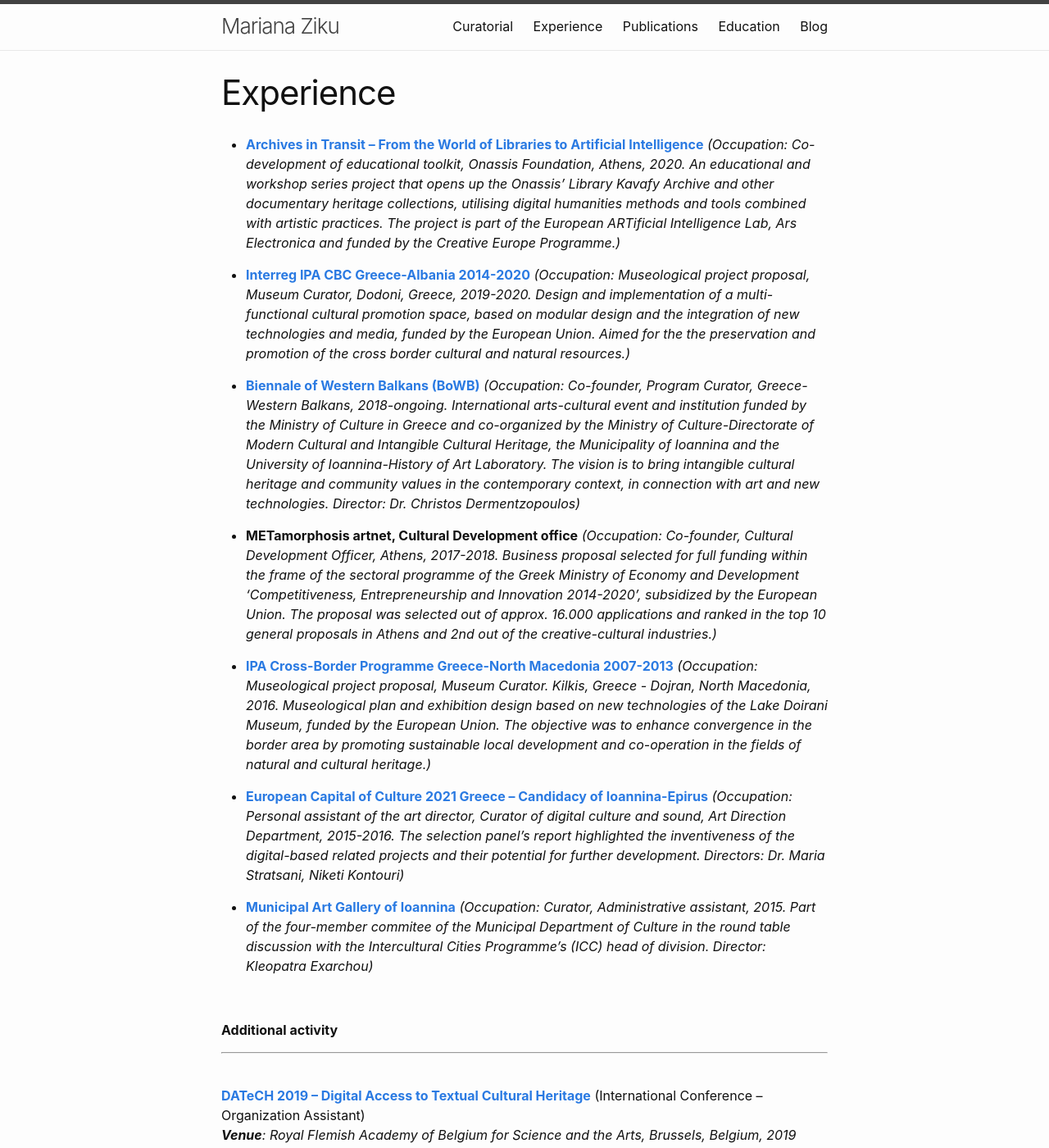
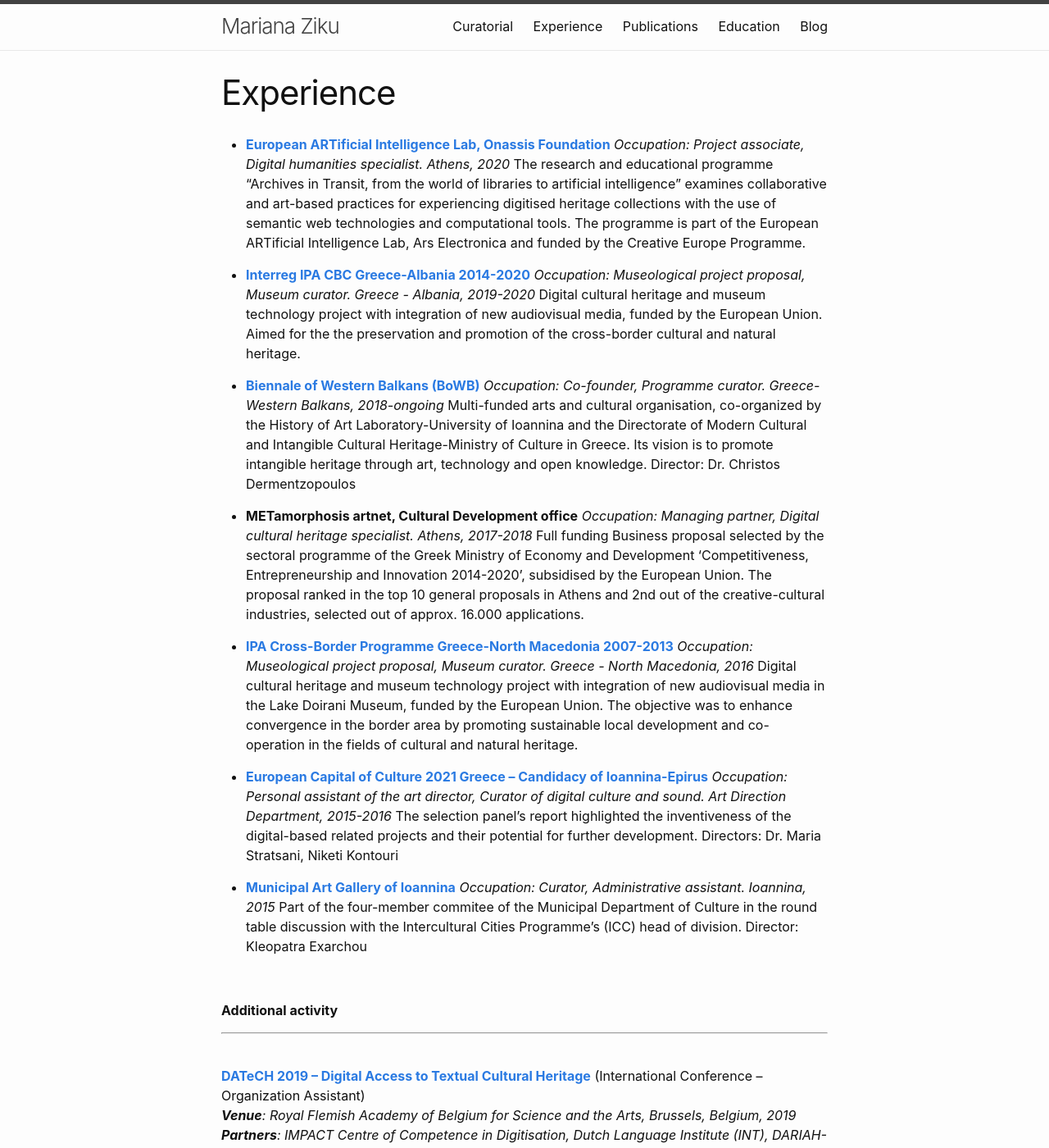
Before and after one commit to mziku/mziku.github.io, a Jekyll site: the page built from experience.md, in a window 1280 px wide and 1400 px high. Shown: the whole window at 82% size. Built offline with Jekyll 4.4.1, drawn with Linux system fonts in a browser that asks for light colours.

Commit message:
Update experience.md

```diff
--- a/experience.md
+++ b/experience.md
@@ -5,19 +5,36 @@
 navigation_weight: 2
 ---
 
-+ [**Archives in Transit – From the World of Libraries to Artificial Intelligence**](https://www.onassis.org/whats-on/archives-transit) *(Occupation: Co-development of educational toolkit, Onassis Foundation, Athens, 2020. An educational and workshop series project that opens up the Onassis' Library Kavafy Archive and other documentary heritage collections, utilising digital humanities methods and tools combined with artistic practices. The project is part of the European ARTificial Intelligence Lab, Ars Electronica and funded by the Creative Europe Programme.)*
++ [**European ARTificial Intelligence Lab, Onassis Foundation**](https://www.onassis.org/whats-on/archives-transit)
+*Occupation: Project associate, Digital humanities specialist. Athens, 2020*
+The research and educational programme "Archives in Transit, from the world of libraries to artificial intelligence" examines collaborative and art-based practices for experiencing digitised heritage collections with the use of semantic web technologies and computational tools. The programme is part of the European ARTificial Intelligence Lab, Ars Electronica and funded by the Creative Europe Programme.
 
-+ [**Interreg IPA CBC Greece-Albania 2014-2020**](https://greece-albania.eu) *(Occupation: Museological project proposal, Museum Curator, Dodoni, Greece, 2019-2020. Design and implementation of a multi-functional cultural promotion space, based on modular design and the integration of new technologies and media, funded by the European Union. Aimed for the the preservation and promotion of the cross border cultural and natural resources.)*
++ [**Interreg IPA CBC Greece-Albania 2014-2020**](https://greece-albania.eu)
+*Occupation: Museological project proposal, Museum curator. Greece - Albania, 2019-2020*
+Digital cultural heritage and museum technology project with integration of new audiovisual media, funded by the European Union. Aimed for the the preservation and promotion of the cross-border cultural and natural heritage.
 
-+ [**Biennale of Western Balkans (BoWB)**](https://bowb.org) *(Occupation: Co-founder, Program Curator, Greece-Western Balkans, 2018-ongoing. International arts-cultural event and institution funded by the Ministry of Culture in Greece and co-organized by the Ministry of Culture-Directorate of Modern Cultural and Intangible Cultural Heritage, the Municipality of Ioannina and the University of Ioannina-History of Art Laboratory. The vision is to bring intangible cultural heritage and community values in the contemporary context, in connection with art and new technologies. Director: Dr. Christos Dermentzopoulos)*
++ [**Biennale of Western Balkans (BoWB)**](https://bowb.org)
+*Occupation: Co-founder, Programme curator. Greece-Western Balkans, 2018-ongoing*
+Multi-funded arts and cultural organisation, co-organized by the History of Art Laboratory-University of Ioannina and the Directorate of Modern Cultural and Intangible Cultural Heritage-Ministry of Culture in Greece. Its vision is to promote intangible heritage through art, technology and open knowledge.
+Director: Dr. Christos Dermentzopoulos
 
-+ **METamorphosis artnet, Cultural Development office** *(Occupation: Co-founder, Cultural Development Officer, Athens, 2017-2018. Business proposal selected for full funding within the frame of the sectoral programme of the Greek Ministry of Economy and Development 'Competitiveness, Entrepreneurship and Innovation 2014-2020', subsidized by the European Union. The proposal was selected out of approx. 16.000 applications and ranked in the top 10 general proposals in Athens and 2nd out of the creative-cultural industries.)*
++ **METamorphosis artnet, Cultural Development office**
+*Occupation: Managing partner, Digital cultural heritage specialist. Athens, 2017-2018*
+Full funding Business proposal selected by the sectoral programme of the Greek Ministry of Economy and Development 'Competitiveness, Entrepreneurship and Innovation 2014-2020', subsidised by the European Union. The proposal ranked in the top 10 general proposals in Athens and 2nd out of the creative-cultural industries, selected out of approx. 16.000 applications.
 
-+ [**IPA Cross-Border Programme Greece-North Macedonia 2007-2013**](http://www.ipa-cbc-programme.eu) *(Occupation: Museological project proposal, Museum Curator. Kilkis, Greece - Dojran, North Macedonia, 2016. Museological plan and exhibition design based on new technologies of the Lake Doirani Museum, funded by the European Union. The objective was to enhance convergence in the border area by promoting sustainable local development and co-operation in the fields of natural and cultural heritage.)*
++ [**IPA Cross-Border Programme Greece-North Macedonia 2007-2013**](http://www.ipa-cbc-programme.eu)
+*Occupation: Museological project proposal, Museum curator. Greece - North Macedonia, 2016*
+Digital cultural heritage and museum technology project with integration of new audiovisual media in the Lake Doirani Museum, funded by the European Union. The objective was to enhance convergence in the border area by promoting sustainable local development and co-operation in the fields of cultural and natural heritage.
 
-+ [**European Capital of Culture 2021 Greece – Candidacy of Ioannina-Epirus**](https://ec.europa.eu/programmes/creative-europe/actions/capitals-culture_en) *(Occupation: Personal assistant of the art director, Curator of digital culture and sound, Art Direction Department, 2015-2016. The selection panel’s report highlighted the inventiveness of the digital-based related projects and their potential for further development. Directors: Dr. Maria Stratsani, Niketi Kontouri)*
++ [**European Capital of Culture 2021 Greece – Candidacy of Ioannina-Epirus**](https://ec.europa.eu/programmes/creative-europe/actions/capitals-culture_en)
+*Occupation: Personal assistant of the art director, Curator of digital culture and sound. Art Direction Department, 2015-2016*
+The selection panel’s report highlighted the inventiveness of the digital-based related projects and their potential for further development.
+Directors: Dr. Maria Stratsani, Niketi Kontouri
 
-+ [**Municipal Art Gallery of Ioannina**](https://www.facebook.com/PinakothikiIoanninon) *(Occupation: Curator, Administrative assistant, 2015. Part of the four-member commitee of the Municipal Department of Culture in the round table discussion with the Intercultural Cities Programme's (ICC) head of division. Director: Kleopatra Exarchou)*
++ [**Municipal Art Gallery of Ioannina**](https://www.facebook.com/PinakothikiIoanninon)
+*Occupation: Curator, Administrative assistant. Ioannina, 2015*
+Part of the four-member commitee of the Municipal Department of Culture in the round table discussion with the Intercultural Cities Programme's (ICC) head of division.
+Director: Kleopatra Exarchou
 
  <br>
 
```
